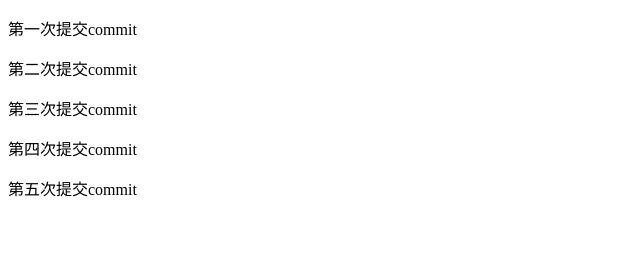
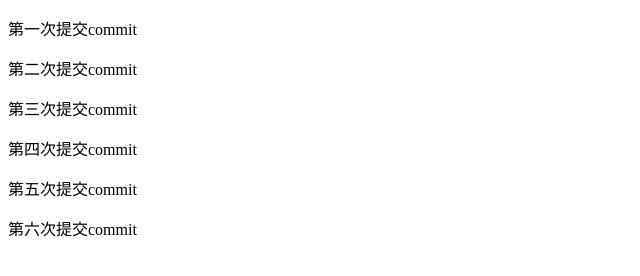
Before and after one commit to dig-Ant/mergeCommit, a plain HTML site: page index.html in a window 1280 px wide. Shown: the whole page, without its empty margins (0-640 px from the left). Drawn offline with Linux system fonts and the light colour scheme.

Commit message:
第六次

```diff
--- a/index.html
+++ b/index.html
@@ -12,6 +12,7 @@
   <p>第三次提交commit</p>
   <p>第四次提交commit</p>
   <p>第五次提交commit</p>
+  <p>第六次提交commit</p>
 
 </body>
 </html>
```
